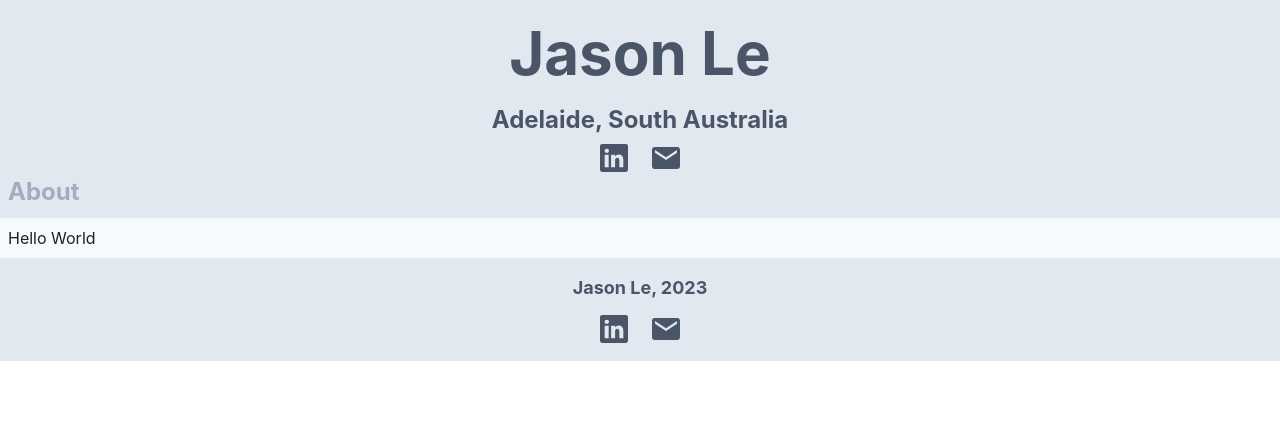
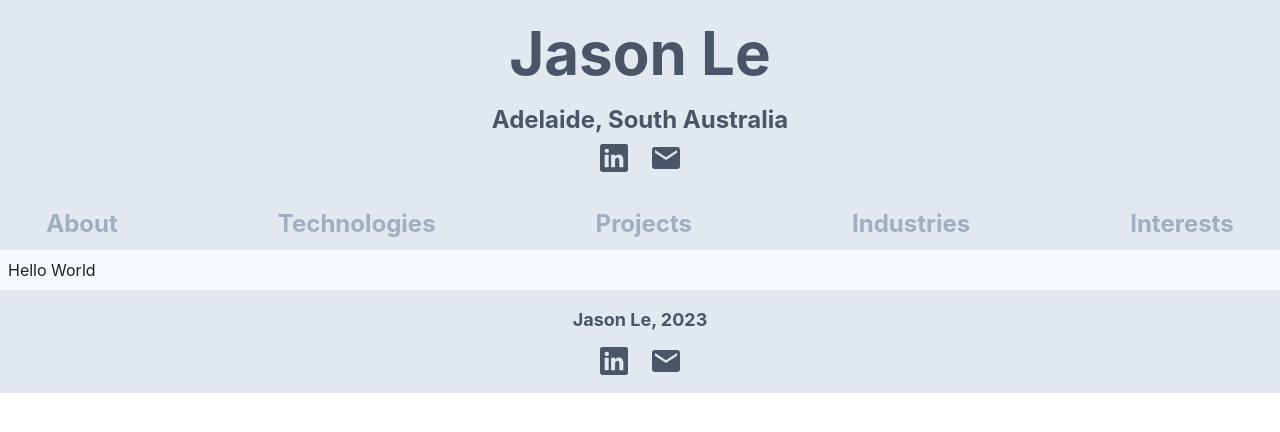
Before and after one commit to JasonLee0404/Resume, a React (Create React App) app: page / in a window 1280 px wide. Shown: the top 432 px of the page. Built offline with nearby package versions, Linux system fonts and the light colour scheme.

Commit message:
modified page and added links

```diff
--- a/src/App.tsx
+++ b/src/App.tsx
@@ -1,8 +1,5 @@
-import React from 'react';
-import logo from './logo.svg';
+import { ChakraProvider } from '@chakra-ui/react';
 import './App.css';
-import { ChakraProvider } from '@chakra-ui/react';
-import { Link, Route, Switch } from 'wouter';
 import LandingPage from './components/pages/landingPage.component';
 
 function App() {
--- a/src/components/organisms/header.component.tsx
+++ b/src/components/organisms/header.component.tsx
@@ -1,5 +1,8 @@
-import { Box, Center, HStack, Link, Text, VStack } from "@chakra-ui/react";
+import { Box, Center, HStack, Link, Spacer, Switch, Text, VStack } from "@chakra-ui/react";
 import SocialMediaIcons from "./socialMediaIcons.component";
+import { Route, Link as WouterLink } from "wouter";
+import LandingPage from "../pages/landingPage.component";
+import AboutPage from "../pages/aboutPage.component";
 
 interface HeaderProps {
 }
@@ -9,6 +12,7 @@ const Header: React.FC<HeaderProps> = ( HeaderProps ) => {
     return (
         <>
             <Box bg='white' w='100%' backgroundColor='gray.200' padding='2'>
+                <VStack spacing={8}>
                     <Center>
                         <HStack spacing={10}>
                             <VStack spacing={1}>
@@ -20,12 +24,31 @@ const Header: React.FC<HeaderProps> = ( HeaderProps ) => {
                             </VStack>
                         </HStack>
                     </Center>
-                <HStack>
+
+                    <Center>
+                        <HStack spacing='10rem'>
                             <Link href='mailto:longle14231@gmail.com'>
                                 <Text fontSize='2xl' fontWeight='bold' color='gray.400'>About</Text>
                             </Link>
 
+                            <Link href='mailto:longle14231@gmail.com'>
+                                <Text fontSize='2xl' fontWeight='bold' color='gray.400'>Technologies</Text>
+                            </Link>
+
+                            <Link href='mailto:longle14231@gmail.com'>
+                                <Text fontSize='2xl' fontWeight='bold' color='gray.400'>Projects</Text>
+                            </Link>
+
+                            <Link href='mailto:longle14231@gmail.com'>
+                                <Text fontSize='2xl' fontWeight='bold' color='gray.400'>Industries</Text>
+                            </Link>
+
+                            <Link href='mailto:longle14231@gmail.com'>
+                                <Text fontSize='2xl' fontWeight='bold' color='gray.400'>Interests</Text>
+                            </Link>
                         </HStack>
+                    </Center>
+                </VStack>
             </Box>
         </>
     );
```
Also changed, not shown: src/components/pages/aboutPage.component.tsx (added, +20 -0 lines), src/components/pages/industriesPage.component.tsx (added, +20 -0 lines), src/components/pages/interestsPage.component.tsx (added, +20 -0 lines), src/components/pages/projectsPage.component.tsx (added, +20 -0 lines), src/components/pages/technologiesPage.component.tsx (added, +20 -0 lines). Lines whose indentation alone changed are shown as unchanged.
